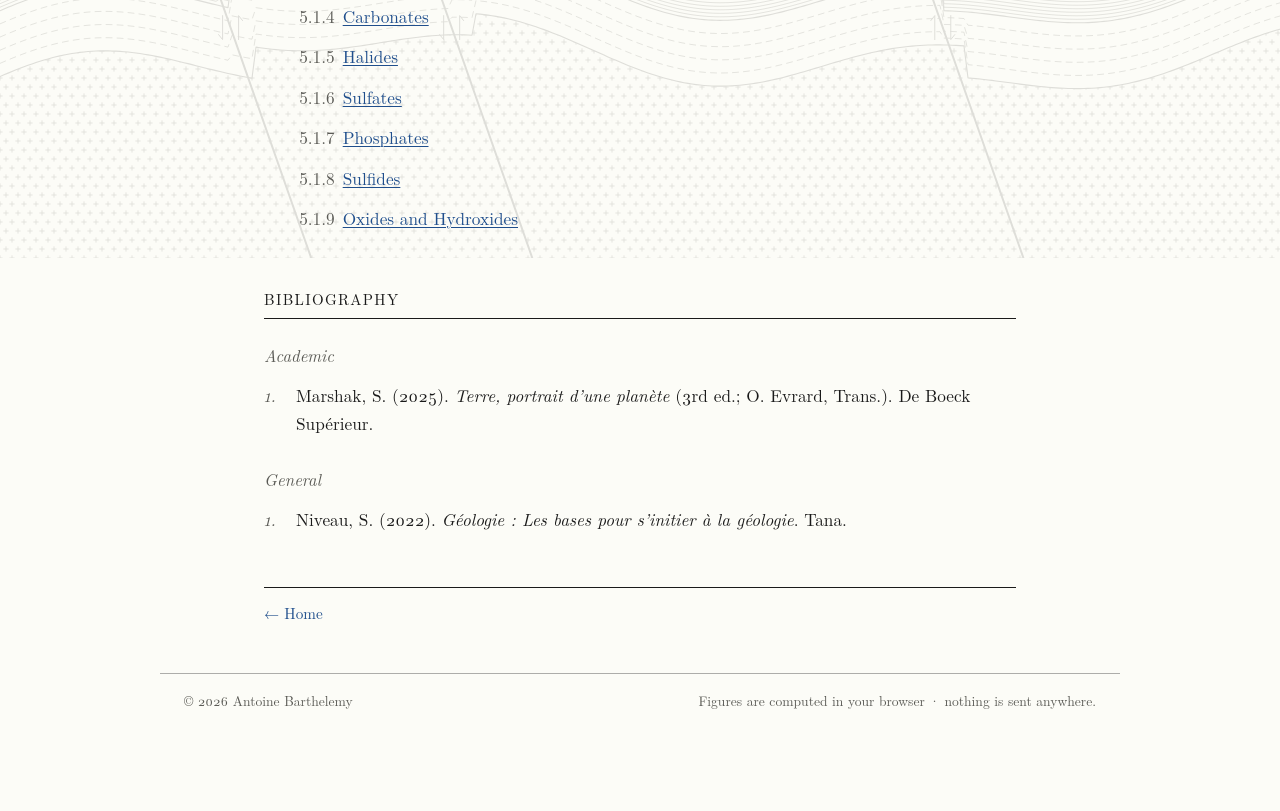
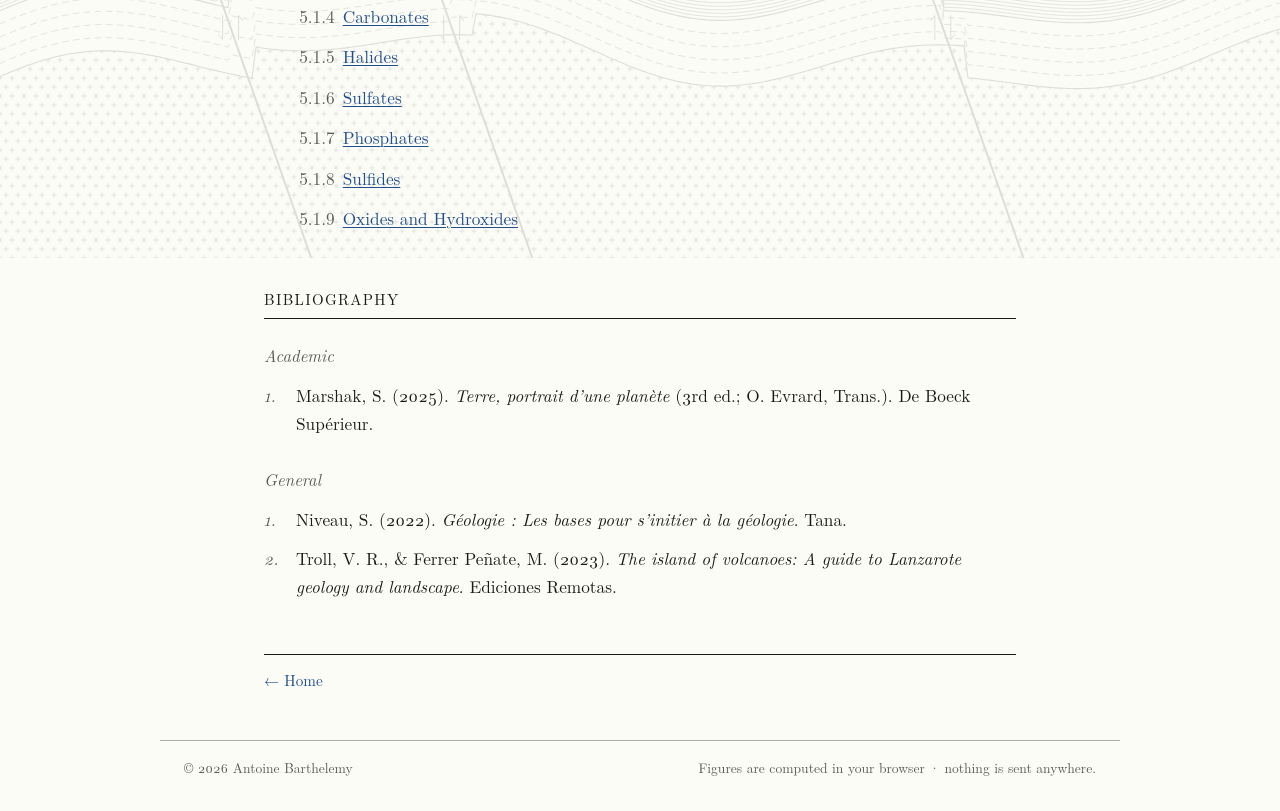
Before and after one commit to Ant0wan/ant0wan.github.io, a plain HTML site: page geology.html in a window 1280 px wide. Shown: the part 542-1353 px from the top of the page. Before the commit the page ends 1286 px from the top, so only its background shows below. Drawn offline with Linux system fonts and the light colour scheme.

Commit message:
books: Sardet's Les cellules first in general biology; Troll and Ferrer Peñate's guide to Lanzarote geology in general geology

```diff
--- a/geology.html
+++ b/geology.html
@@ -43,6 +43,7 @@
   <h3 class="subsection">General</h3>
   <ul class="cert-list biblio">
     <li><span class="t">Niveau, S. (2022). <i>Géologie : Les bases pour s’initier à la géologie</i>. Tana.</span></li>
+    <li><span class="t">Troll, V. R., &amp; Ferrer Peñate, M. (2023). <i>The island of volcanoes: A guide to Lanzarote geology and landscape</i>. Ediciones Remotas.</span></li>
   </ul>
   <p class="in-prep"><i>In preparation.</i></p>
   <div class="pager"><a href="index.html">&larr; Home</a><span></span></div>
```
Also changed, not shown: biology.html (+1 -0 lines).
